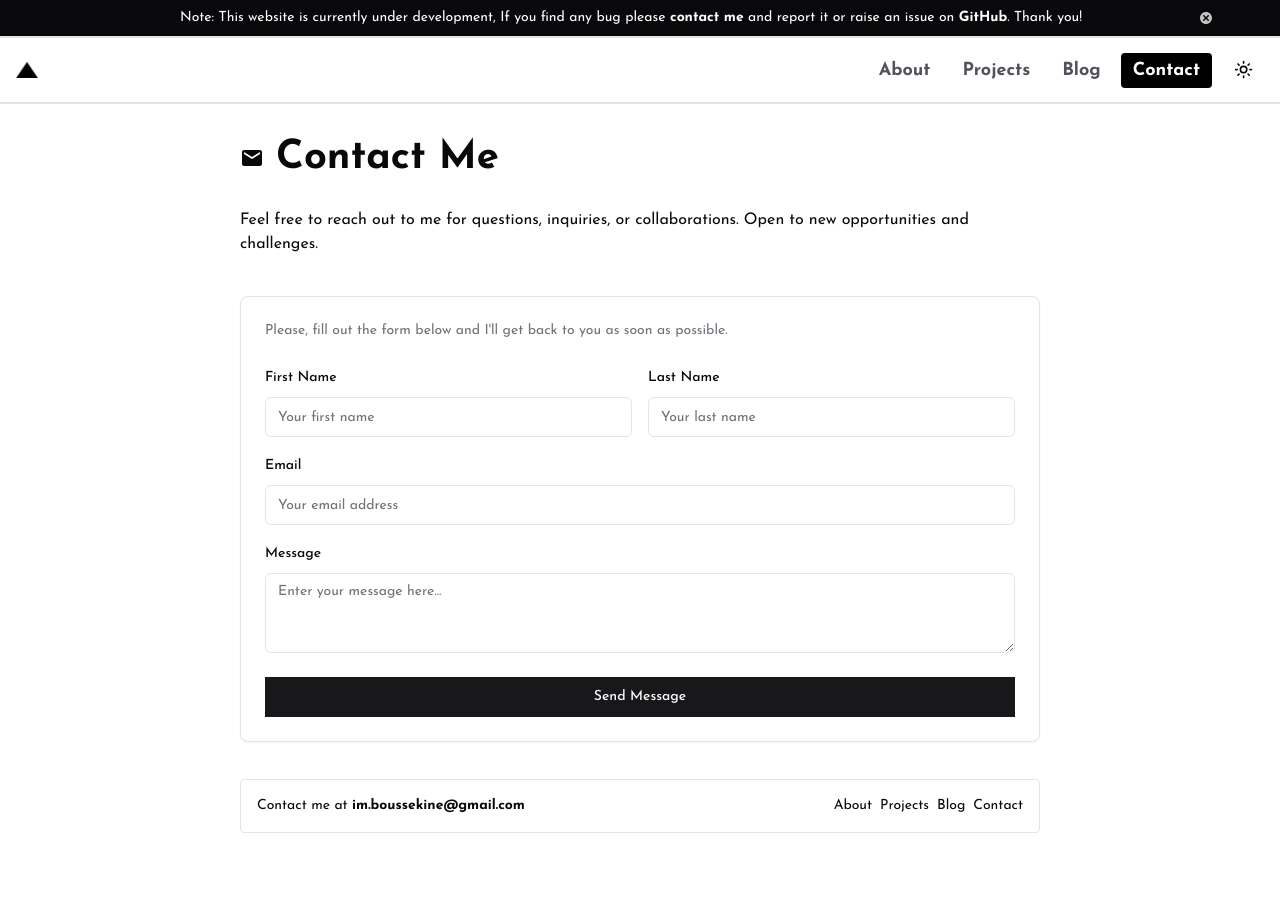
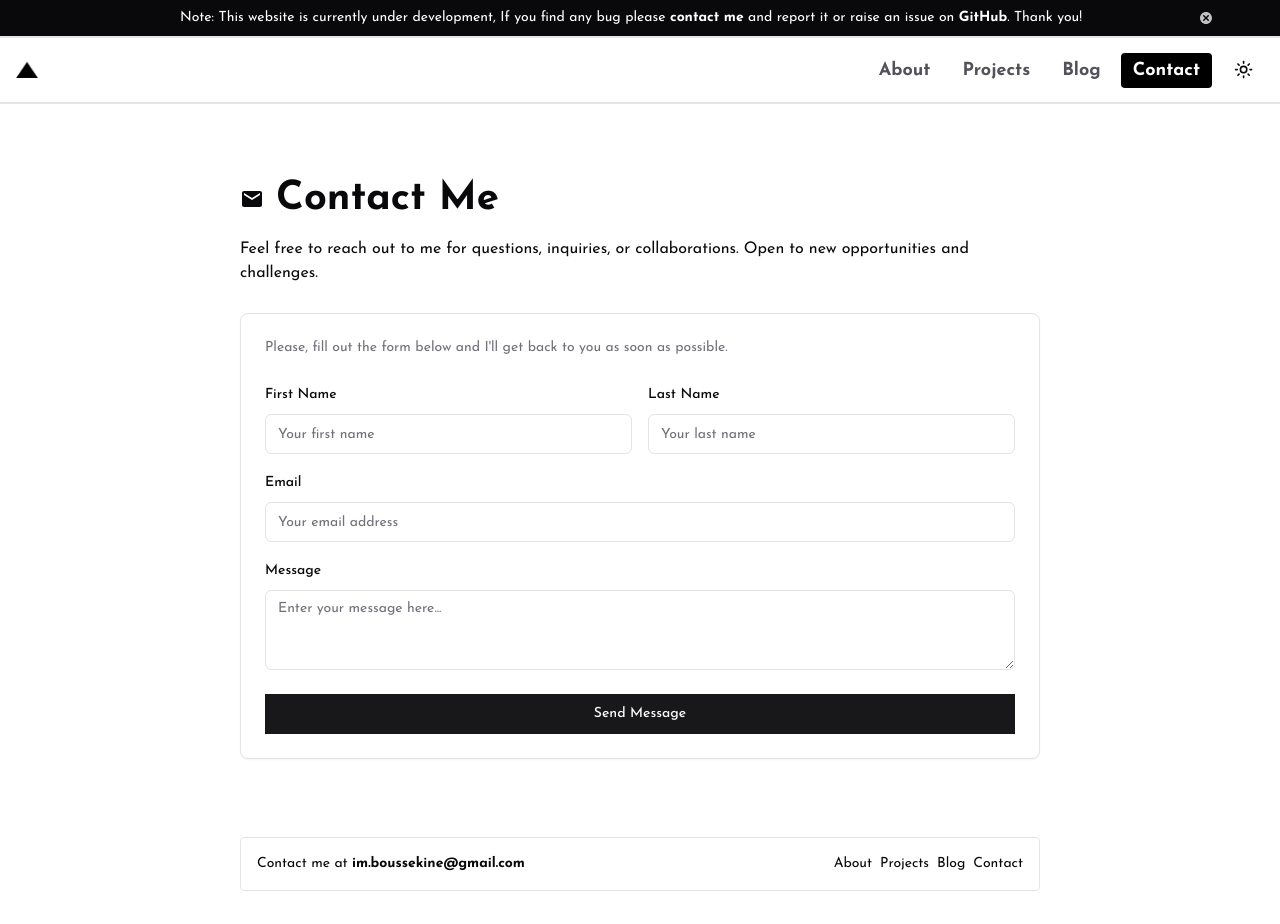
Before and after one commit to 1sma31L/Portfolio, a Next.js app: page /contact in a window 1280 px wide. Before the commit the page ends 866 px from the top, so only its background shows below. Built offline with nearby package versions, Linux system fonts and the light colour scheme; no server answers.

Commit message:
style: added min-h to contact page

```diff
--- a/src/app/contact/page.tsx
+++ b/src/app/contact/page.tsx
@@ -13,17 +13,21 @@ function Contact() {
 	return (
 		<AnimatedDiv id={4}>
 			<main
-				className="container py-6 flex flex-col gap-3 px-4 md:px-0 "
+				className="container py-6 flex flex-col gap-3 px-4 md:px-0 min-h-[90vh] justify-center items-center"
 				id="contact">
+				<div>
 					<div className="flex gap-3 justify-start items-center">
 						<MdEmail className="text-xl md:text-2xl" />
-					<h1 className={`text-[30px] md:text-[40px] font-bold`}>Contact Me</h1>
+						<h1 className={`text-[30px] md:text-[40px] font-bold`}>
+							Contact Me
+						</h1>
 					</div>
 					<p className={`py-2 mb-5 `}>
 						Feel free to reach out to me for questions, inquiries, or
 						collaborations. Open to new opportunities and challenges.
 					</p>
 					<ContactForm />
+				</div>
 			</main>
 		</AnimatedDiv>
 	);
--- a/src/app/page.tsx
+++ b/src/app/page.tsx
@@ -1,11 +1,13 @@
 import React from "react";
 import Link from "next/link";
+// Components
 import AnimatedDiv from "@/components/AnimatedDiv";
 import TechStack from "@/components/TechStack";
+import Tag from "@/components/Tag";
+// Data
 import SocialMedia from "@/data/social-media";
 import { stack, other } from "@/data/tech";
 import timeLine from "@/data/time-line";
-import Tag from "@/components/Tag";
 // Icons
 import { FaExternalLinkAlt, FaBookOpen } from "react-icons/fa";
 import { BsStack, BsCalendar3 } from "react-icons/bs";
```
Lines whose indentation alone changed are shown as unchanged.
